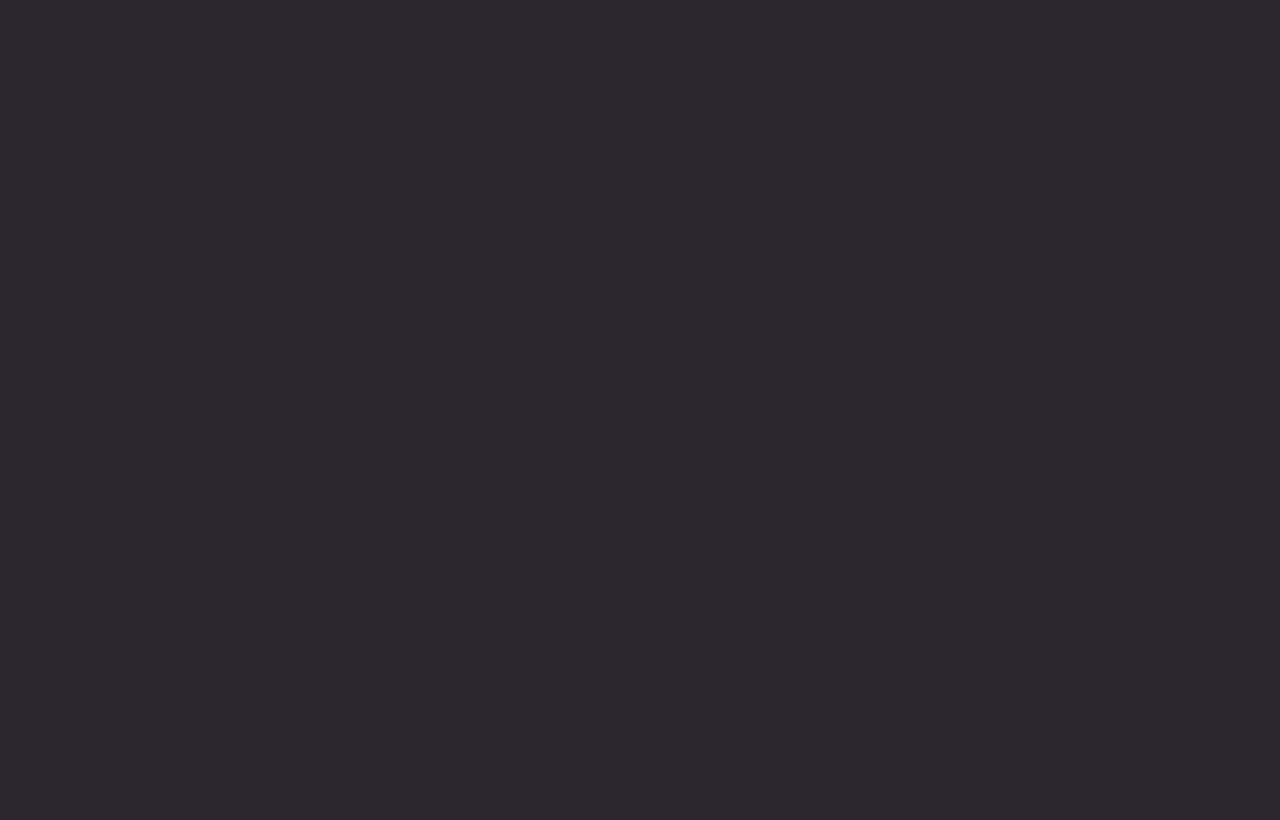
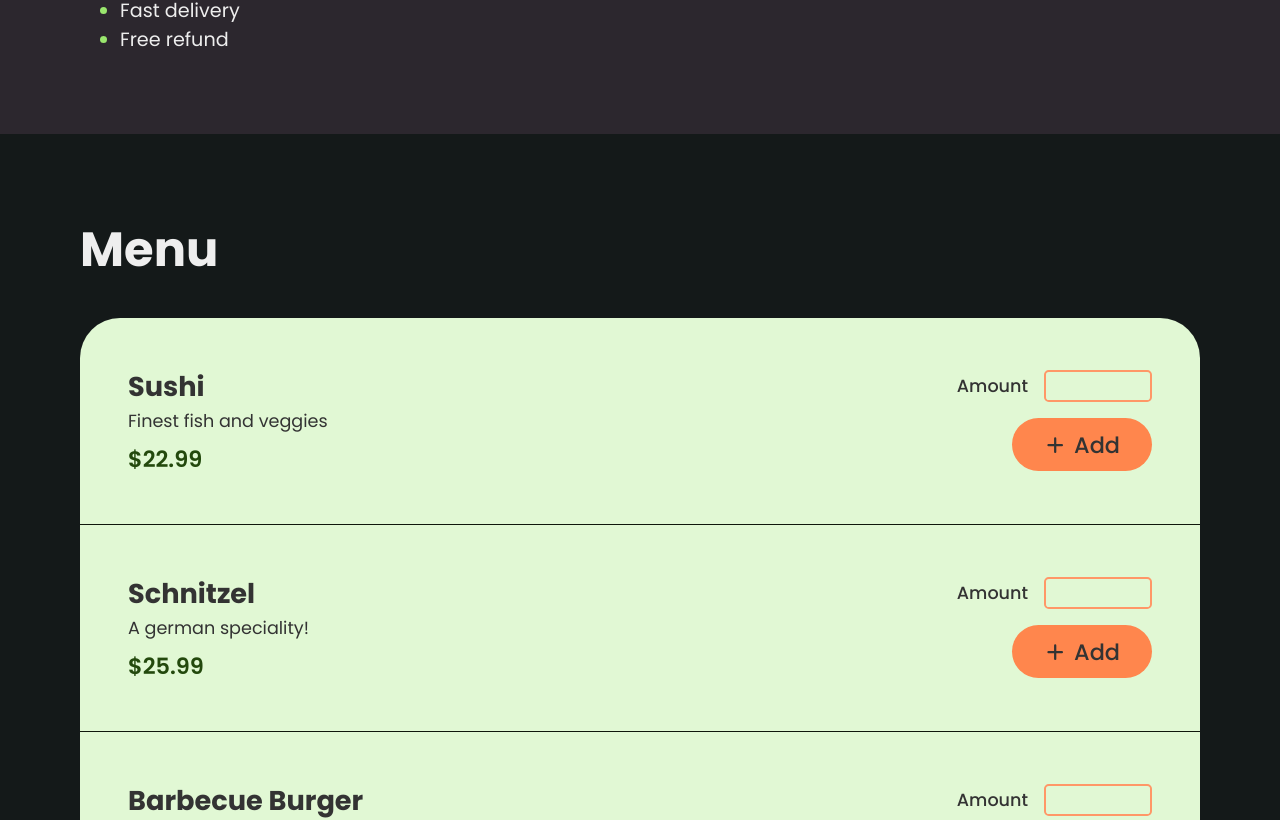
Before and after one commit to adam-podkowinski/meal-order-react, a React (Vite) app: page / in a window 1280 px wide. Shown: the part 1234-2054 px from the top of the page. Before the commit the page ends 945 px from the top, so only its background shows below. Built offline with nearby package versions, Linux system fonts and the light colour scheme.

Commit message:
Add learn more and menu sections

```diff
--- a/src/App.jsx
+++ b/src/App.jsx
@@ -1,12 +1,16 @@
 import "./index.scss";
 import Header from "./components/Header/Header";
 import Hero from "./components/Hero/Hero";
+import LearnMore from "./components/LearnMore/LearnMore";
+import Menu from "./components/Menu/Menu";
 
 function App() {
   return (
     <>
       <Header />
       <Hero />
+      <LearnMore />
+      <Menu />
     </>
   );
 }
--- a/src/components/Hero/Hero.jsx
+++ b/src/components/Hero/Hero.jsx
@@ -3,7 +3,7 @@ import { HiArrowDown } from "react-icons/hi";
 
 const Hero = () => {
   return (
-    <div className={`${classes.hero}`}>
+    <div className={`container ${classes.hero}`}>
       <div className={classes.textBox}>
         <h1 className={classes.fancyText}>
           Delicious food,
@@ -16,17 +16,20 @@ const Hero = () => {
           omnis optio quae.
         </p>
         <div className={classes.buttonContainer}>
-          <a href={"#"} className={"button"}>
+          <a href={"#menu"} className={"button"}>
             Start shopping
           </a>
-          <a href={"#"} className={`button ${classes.learnMoreButton}`}>
+          <a
+            href={"#learnMore"}
+            className={`button ${classes.learnMoreButton}`}
+          >
             Learn more <HiArrowDown />
           </a>
         </div>
       </div>
       <div className={classes.emojiBox}>
-        <div className={classes.waveEmoji}>👋</div>
-        <div className={classes.burgerEmoji}>🍔</div>
+        <span>👋</span>
+        <span>🍔</span>
       </div>
     </div>
   );
--- a/src/components/Hero/Hero.module.scss
+++ b/src/components/Hero/Hero.module.scss
@@ -3,21 +3,13 @@
 .hero {
   display: grid;
   grid-template-columns: 2fr 1fr;
-  padding-block: 10rem;
-  padding-inline: 10rem;
   flex-flow: column;
   gap: 5rem;
   background-color: $primaryShade;
 
   @media(max-width: 1543px) {
     grid-template-columns: 1fr;
-    padding-block: 5rem;
-    padding-inline: 5rem;
     text-align: center;
-  }
-
-  @media(max-width: 762px) {
-    padding-block: 3rem;
   }
 
   .textBox {
--- /dev/null
+++ b/src/components/LearnMore/LearnMore.jsx
@@ -0,0 +1,19 @@
+import classes from "./LearnMore.module.scss";
+
+const LearnMore = () => {
+  return (
+    <div id={"learnMore"} className={"container"}>
+      <h1>
+        We are a startup comapny specialising in
+        <span className={classes.gradientText}> gastronomy</span>
+      </h1>
+      <ul className={classes.perksList}>
+        <li>Cheap price</li>
+        <li>Fast delivery</li>
+        <li>Free refund</li>
+      </ul>
+    </div>
+  );
+};
+
+export default LearnMore;
--- /dev/null
+++ b/src/components/LearnMore/LearnMore.module.scss
@@ -0,0 +1,14 @@
+@import "src/constants";
+
+.gradientText {
+  color: darken($secondary, 20%);
+}
+
+.perksList {
+  font-size: 1.2rem;
+  margin-top: 2rem;
+
+  li::marker {
+    color: $primary;
+  }
+}
--- /dev/null
+++ b/src/components/Menu/Menu.jsx
@@ -0,0 +1,35 @@
+import classes from "./Menu.module.scss";
+import MenuItem from "./MenuItem";
+
+const items = [
+  { name: "Sushi", description: "Finest fish and veggies", price: 22.99 },
+  { name: "Schnitzel", description: "A german speciality!", price: 25.99 },
+  {
+    name: "Barbecue Burger",
+    description: "American, raw, meaty",
+    price: 40.99,
+  },
+  { name: "Green Bowl", description: "Healthy... and green 🍀", price: 12.99 },
+];
+
+const Menu = () => {
+  return (
+    <div id={"menu"} className={`container ${classes.menu}`}>
+      <h1>Menu</h1>
+      <div className={classes.card}>
+        <ul>
+          {items.map(({ name, description, price }) => (
+            <MenuItem
+              name={name}
+              description={description}
+              price={price}
+              key={name}
+            />
+          ))}
+        </ul>
+      </div>
+    </div>
+  );
+};
+
+export default Menu;
--- /dev/null
+++ b/src/components/Menu/Menu.module.scss
@@ -0,0 +1,22 @@
+@import "src/constants";
+
+.menu {
+  background: #141919;
+
+  h1 {
+    margin-bottom: 2rem;
+  }
+
+  .card {
+    background-color: #e1f8d4;
+    width: 100%;
+    border-radius: 2.5rem;
+    color: $darkText;
+    overflow: hidden;
+
+    ul {
+      list-style: none;
+      padding: 0
+    }
+  }
+}
--- /dev/null
+++ b/src/components/Menu/MenuItem.jsx
@@ -0,0 +1,26 @@
+import classes from "./MenuItem.module.scss";
+import { HiPlus } from "react-icons/hi";
+
+const MenuItem = ({ name, description, price }) => {
+  return (
+    <li className={classes.menuItem}>
+      <div>
+        <h2 className={classes.name}>{name}</h2>
+        <p className={classes.description}>{description}</p>
+        <p className={classes.price}>${price}</p>
+      </div>
+      <div className={classes.actionBox}>
+        <div className={classes.amountBox}>
+          <span>Amount</span>
+          <input type="number" min={1} max={100} />
+        </div>
+        <button className={classes.addButton}>
+          <HiPlus />
+          Add
+        </button>
+      </div>
+    </li>
+  );
+};
+
+export default MenuItem;
--- /dev/null
+++ b/src/components/Menu/MenuItem.module.scss
@@ -0,0 +1,67 @@
+@import "src/constants";
+
+.menuItem {
+  padding: 3rem;
+  border-bottom: 1px solid $primaryShade;
+  display: flex;
+  align-items: center;
+  justify-content: space-between;
+
+  .name {
+    font-size: 1.7rem;
+  }
+
+  .description {
+    font-size: 1.1rem;
+  }
+
+  .price {
+    color: darken($primary, 50%);
+    font-weight: 600;
+    margin-top: .5rem;
+    font-size: 1.4rem;
+  }
+
+  .actionBox {
+    display: flex;
+    flex-flow: column;
+    align-items: end;
+  }
+
+  .addButton {
+    background-color: #FF864D;
+    border: none;
+    padding: .6rem 2rem;
+    display: flex;
+    align-items: center;
+    font-size: 1.4rem;
+    font-family: inherit;
+    color: inherit;
+    border-radius: 100vw;
+    cursor: pointer;
+    gap: .5rem;
+    font-weight: 500;
+    transition: background-color .3s;
+
+    &:hover, &:active {
+      background-color: #ff925f;
+    }
+  }
+
+  .amountBox {
+    display: flex;
+    gap: 1rem;
+    margin-bottom: 1rem;
+    font-size: 1.1rem;
+    font-weight: 500;
+    align-items: center;
+
+    input {
+      font-family: inherit;
+      background-color: #e1f8d4;
+      border: 2px solid lighten(#FF864D, 5%);
+      font-size: 1.1rem;
+      border-radius: .3rem;
+    }
+  }
+}
--- a/src/constants.scss
+++ b/src/constants.scss
@@ -51,3 +51,16 @@ $secondary: #C7F8FF;
     font-size: 1.2rem;
   }
 }
+
+.container {
+  padding-block: 8rem;
+  padding-inline: 10rem;
+
+  @media(max-width: 1543px) {
+    padding: 5rem;
+  }
+
+  @media(max-width: 762px) {
+    padding: 3rem;
+  }
+}
--- a/src/index.scss
+++ b/src/index.scss
@@ -20,14 +20,16 @@ body {
   background: $background;
 }
 
-@media(max-width: 668px) {
+@media(max-width: 762px) {
   html {
     font-size: 90%;
   }
 }
 
-@media(max-width: 300px) {
-  html {
-    font-size: 60%;
+h1 {
+  font-size: 3rem;
+
+  @media(max-width: 762px) {
+    font-size: 2rem;
   }
 }
```
